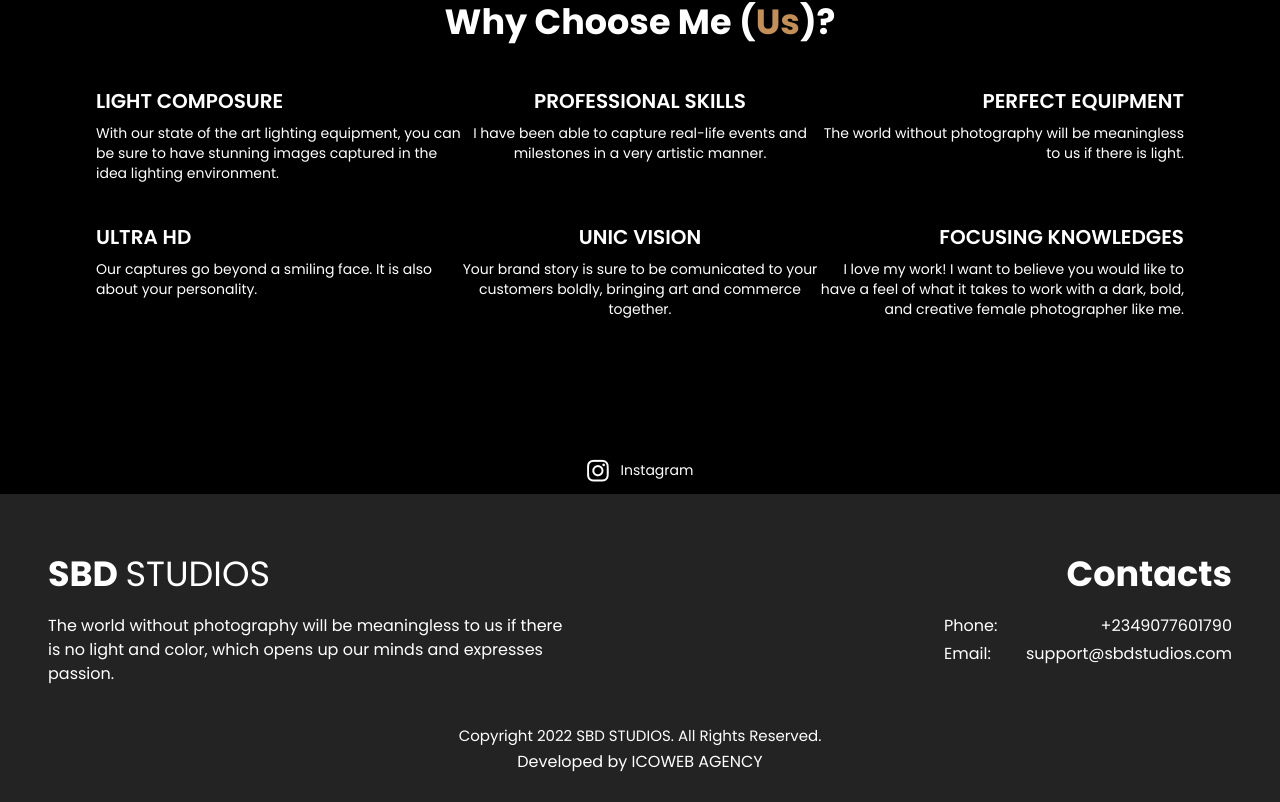
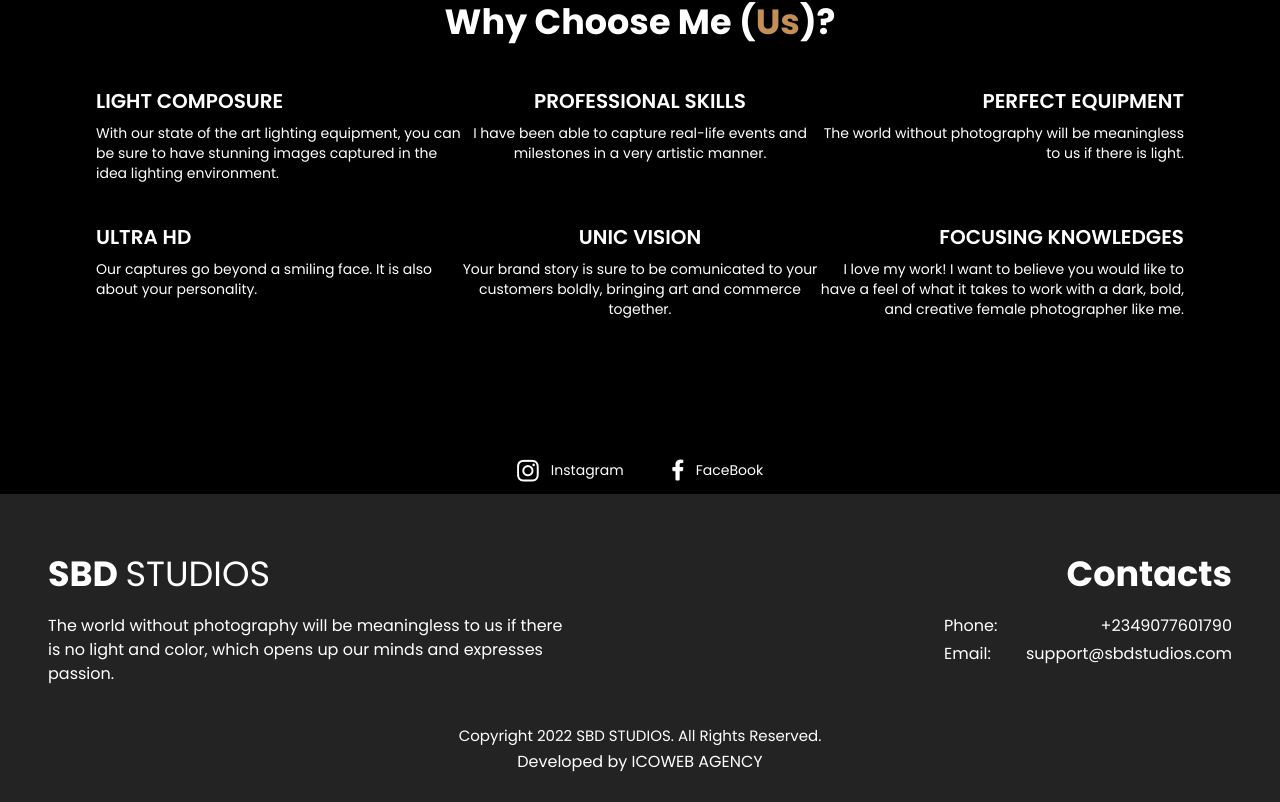
Before and after one commit to egileekada/dara-studio, a Next.js app: page /about in a window 1280 px wide. Shown: the part 1506-2308 px from the top of the page. Built offline with nearby package versions, Linux system fonts and the light colour scheme.

Commit message:
update on design

```diff
--- a/components/SocialMedia.tsx
+++ b/components/SocialMedia.tsx
@@ -3,9 +3,13 @@ import React from 'react'
 export default function SocialMedia() {
     return (
         <div className=' w-full bg-black py-3 font-Poppins-Regular text-white text-sm flex items-center justify-center ' >
-            <a href="http://instagram.com/sbdstudios_" className=" flex items-center"  >
+            <a href="http://instagram.com/sbdstudios_" className=" flex items-center mr-6"  >
                 <img src='/images/Instagram.png' alt='Instagram' />
                 <p className=" ml-3" >Instagram</p>
+            </a>
+            <a href="https://web.facebook.com/SBDStudios" className=" flex ml-6 items-center"  >
+                <img className=" w-3 " src='/images/Vector.png' alt='Instagram' />
+                <p className=" ml-3" >FaceBook</p>
             </a>
         </div>
     )
--- a/pages/index.tsx
+++ b/pages/index.tsx
@@ -26,13 +26,13 @@ export default function Index() {
                             <div style={{borderRadius: "999px", width: "5px", height: "5px"}} className='mx-auto  bg-[#C48F56] ' />
                         </div>
                         <div id='SideText' className=' h-full flex justify-center items-center px-4 text-white w-full ' >
-                            <img src="/images/Instagram.png" className=' w-3 mt-8 '  /><Link href="" >instagram</Link>
+                            <img src="/images/Instagram.png" className=' w-3 mt-8 '  /><Link href="http://instagram.com/sbdstudios_" >instagram</Link>
                         </div>
                         <div className=' w-full ' >
                             <div style={{borderRadius: "999px", width: "5px", height: "5px"}} className='mx-auto  bg-[#C48F56] ' />
                         </div>
                         <div id='SideText' className=' h-full flex justify-center items-center px-4 text-white w-full ' >
-                            <img src="/images/Facebook.png" className=' w-3 mt-8 '  /><Link href="" >facebook</Link>
+                            <img src="/images/Facebook.png" className=' w-3 mt-8 '  /><Link href="https://web.facebook.com/SBDStudios" >facebook</Link>
                         </div>
                     </div>
                     <SliderComponent next={setNext} />
```
Also changed, not shown: public/images/Vector.png (added).
